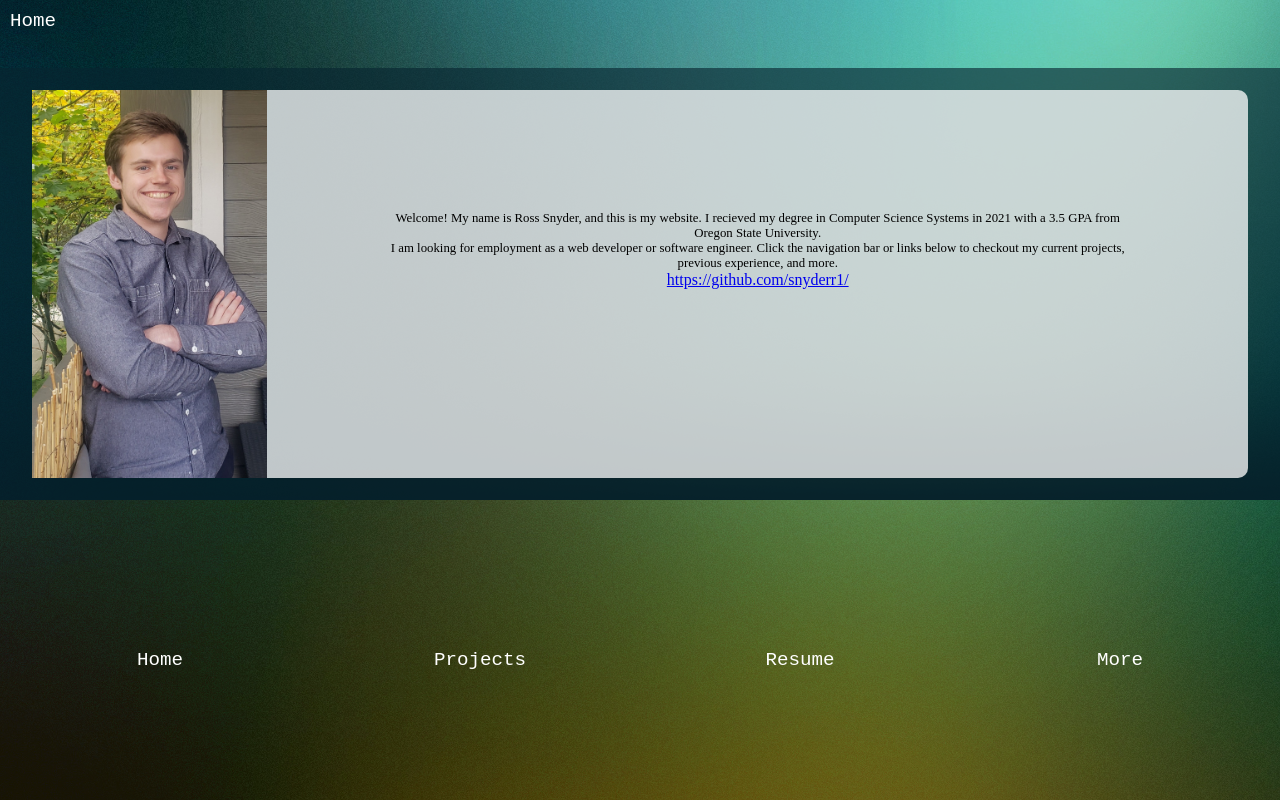
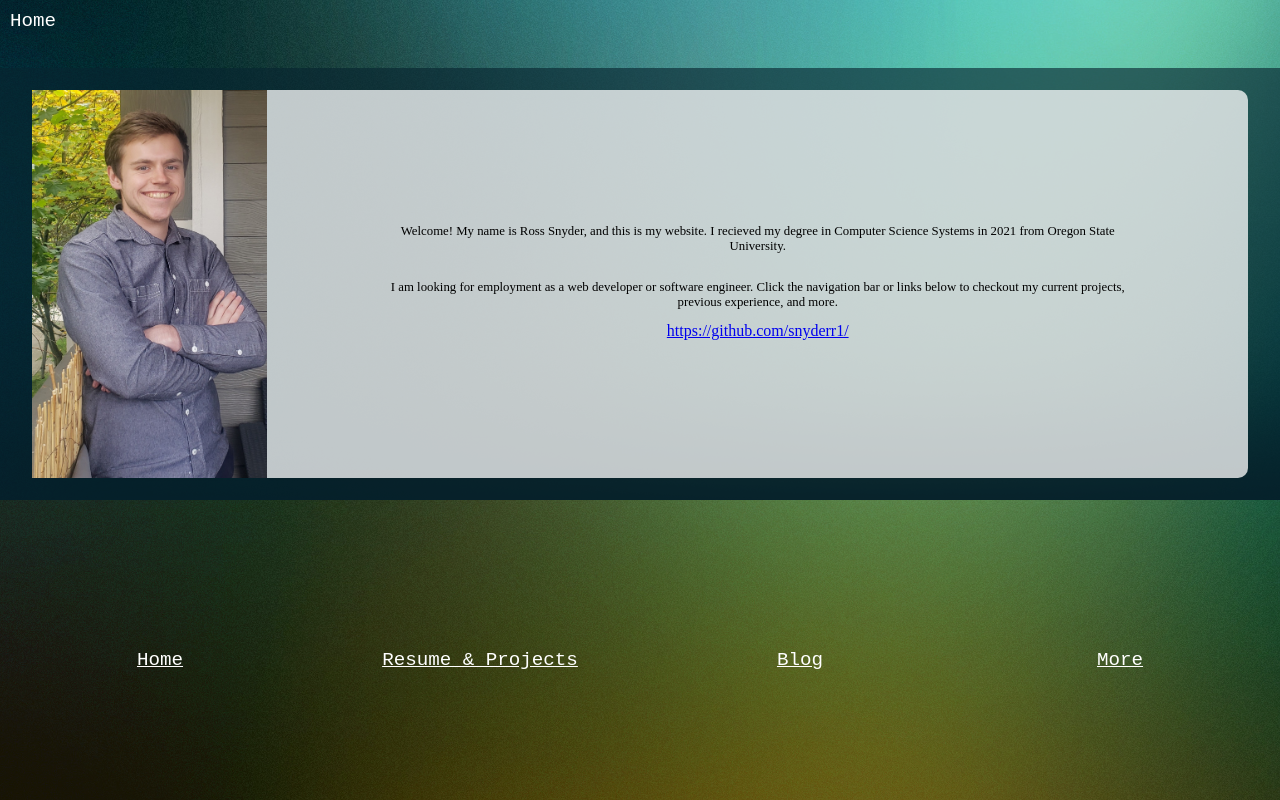
Before and after one commit to snyderr1/Portfolio-Website, a React (Create React App) app: page / in a window 1280 px wide. Built offline with nearby package versions, Linux system fonts and the light colour scheme; a web font is replaced by a local one.

Commit message:
styling changes, wording changes

```diff
--- a/src/App.js
+++ b/src/App.js
@@ -55,17 +55,17 @@ function Content(props){
     return (
       <Home />
     );
-  } else if(props.type === "Projects") {
+  } else if(props.type === "Resume & Projects") {
     return (
-      <Projects />
+      <Projects/>
     );
-  } else if(props.type === "Resume") {
+  } else if(props.type === "Blog") {
     return (
-      <Resume />
+      <Blog />
     );
-  } else if(props.type === "Home") {
+  } else if(props.type === "More") {
     return (
-      <Home />
+      <More />
     );
   } else {
     //this should spit out an error ideally. only those 4 are in use.
@@ -86,10 +86,10 @@ function Home(props){
       <div className="page-window">
         <img className="portrait" src={Me} alt={props.alt}></img>
         <div className="home-text">
-          <p1 className ="home-top-blurb">Welcome! My name is Ross Snyder, and this is my website. I recieved my degree in Computer Science Systems
-          in 2021 with a 3.5 GPA from Oregon State University. </p1>
-          <p1 className = "home-bottom-blurb">I am looking for employment as a web developer or software engineer.
-          Click the navigation bar or links below to checkout my current projects, previous experience, and more.</p1>
+          <p className ="home-top-blurb">Welcome! My name is Ross Snyder, and this is my website. I recieved my degree in Computer Science Systems
+          in 2021 from Oregon State University. </p>
+          <p className = "home-bottom-blurb">I am looking for employment as a web developer or software engineer.
+          Click the navigation bar or links below to checkout my current projects, previous experience, and more.</p>
           <a className="git-link" href="https://github.com/snyderr1/">https://github.com/snyderr1/</a>
         </div>
       </div>
@@ -107,11 +107,11 @@ function Projects(props){
     </div>
   );
 }
-function Resume(props){
+function Blog(props){
   //def is the name of the content, so that the css can be properly applied
   //for different pages and content types
   return (
-    <div className= "Resume">
+    <div className= "Blog">
       <div className="page-window">
 
       </div>
@@ -135,7 +135,7 @@ function Page(props) {
   //default is home, also setting the default page names and bar position to be passed to children
   const initialState = {
     title: "Home",
-    navigation: ["Home", "Projects", "Resume", "More"],
+    navigation: ["Home", "Resume & Projects", "Blog", "More"],
     barPos: "bottom"
   }
   const [state, setState] = useState(initialState);
--- a/src/index.css
+++ b/src/index.css
@@ -7,6 +7,7 @@
     font-family: 'Andale Mono', monospace;
     font-size: 1.5vw;
     color: white;
+    text-decoration: underline;
     /*-webkit-text-stroke-color: #000000;
     -webkit-text-stroke-width: 2px;*/
     /*font-weight: bold;*/
@@ -49,7 +50,7 @@
     top: 0;
     height:8%;
     width:100%;
-    background: rgba(255, 215, 0, 0.09);
+    background: rgba(0, 0, 0, 0.56);
     /*box-shadow: 100px 30px 100px 100px rgb(5, 25, 32);*/
 }
 .hid-bar{
@@ -65,12 +66,12 @@
     overflow: hidden;
     /*background: linear-gradient(0deg, rgb(9, 94, 1) 0%, rgb(7, 231, 37) 100%);*/
 }
-.Resume, .Projects, .Whiteboard{
+.Blog, .Projects, .More{
     position: relative;
     top: 0;
     height:86%;
     width:100%;
-    background: rgba(7, 37, 48, 0.63);
+    /* background: rgba(7, 37, 48, 0.63);*/
     display: flex;
     justify-content: center;
     align-items: center;
@@ -117,7 +118,7 @@ body{
     flex-direction: column;
 }
 
-p1{
+p{
     font-family: 'droid-serif', "sans-serif";
     font-size: 1vw;
     font-weight: normal;
```
